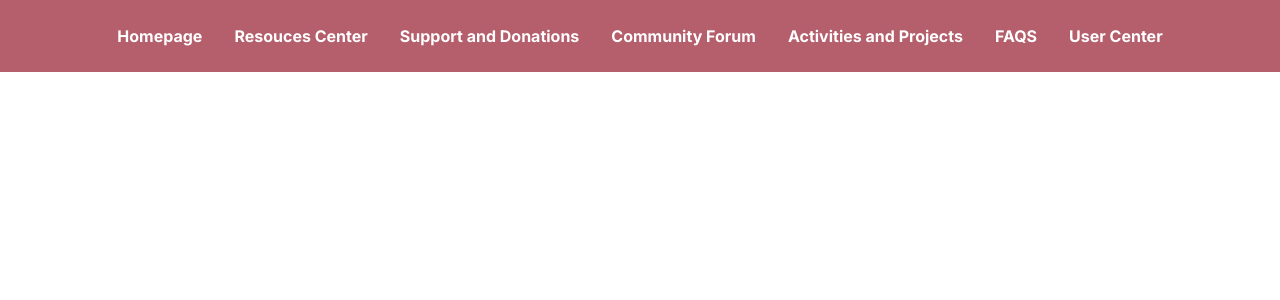
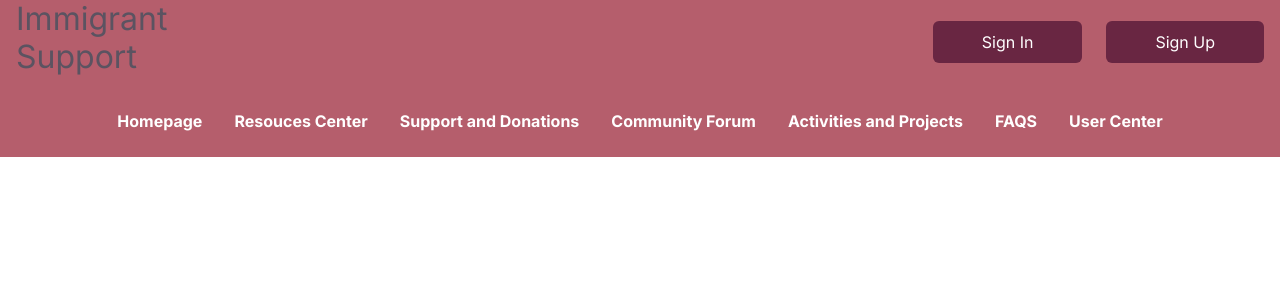
Before and after one commit to happylifeeveryday/5032-Assignment, a Vue app: page / in a window 1280 px wide. Shown: the top 300 px of the page. Built offline with nearby package versions, Linux system fonts and the light colour scheme.

Commit message:
Complete two component. NaviBar and PageHeader.

```diff
--- a/src/App.vue
+++ b/src/App.vue
@@ -1,5 +1,5 @@
 <script setup>
-import BHeader from './components/BHeader.vue'
+import BHeader from './components/NaviBar.vue'
 </script>
 
 <template>
--- a/src/components/BHeader.vue
+++ /dev/null
@@ -1,64 +0,0 @@
-<script setup>
-import isAuthenticated from '@/store'
-import { useRouter } from 'vue-router'
-
-const router = useRouter()
-const logout = () => {
-  isAuthenticated.value = false
-  if (router.currentRoute.value.name == 'About') {
-    router.push('/Login')
-  }
-}
-</script>
-
-<template>
-    <!-- navi -->
-    <div class="row vw-100" style="padding: 0; margin: 0;background-color: #b55e6c">
-      <header
-        class="d-flex flex-column align-items-center py-3"
-        style="justify-content: space-between"
-      >
-        <ul class="nav">
-          <li class="nav-item">
-            <router-link to="/" class="nav-link">Homepage</router-link>
-          </li>
-          <li class="nav-item">
-            <router-link to="/signin" class="nav-link">Resouces Center</router-link>
-          </li>
-          <li class="nav-item">
-            <router-link to="/signup" class="nav-link">Support and Donations</router-link>
-          </li>
-          <li class="nav-item">
-            <router-link to="/signup" class="nav-link">Community Forum</router-link>
-          </li>
-          <li class="nav-item">
-            <router-link to="/signup" class="nav-link">Activities and Projects</router-link>
-          </li>
-          <li class="nav-item">
-            <router-link to="/signup" class="nav-link">FAQS</router-link>
-          </li>
-          <li class="nav-item">
-            <router-link to="/signup" class="nav-link">User Center</router-link>
-          </li>
-        </ul>
-      </header>
-    </div>
-</template>
-
-<style scoped>
-@import url('https://fonts.googleapis.com/css2?family=Inter:wght@400;700&display=swap');
-
-.nav-link {
-  color: white;
-  font-family: 'Inter';
-  font-weight: bold;
-}
-
-p {
-  font-family: 'Inter';
-}
-
-span {
-  font-family: 'Inter';
-}
-</style>
--- /dev/null
+++ b/src/components/NaviBar.vue
@@ -0,0 +1,64 @@
+<script setup>
+import isAuthenticated from '@/store'
+import { useRouter } from 'vue-router'
+
+const router = useRouter()
+const logout = () => {
+  isAuthenticated.value = false
+  if (router.currentRoute.value.name == 'About') {
+    router.push('/Login')
+  }
+}
+</script>
+
+<template>
+  <!-- navi -->
+  <div class="row vw-100" style="padding: 0; margin: 0; background-color: #b55e6c">
+    <header
+      class="d-flex flex-column align-items-center py-3"
+      style="justify-content: space-between"
+    >
+      <ul class="nav">
+        <li class="nav-item">
+          <router-link to="/" class="nav-link">Homepage</router-link>
+        </li>
+        <li class="nav-item">
+          <router-link to="/signin" class="nav-link">Resouces Center</router-link>
+        </li>
+        <li class="nav-item">
+          <router-link to="/signup" class="nav-link">Support and Donations</router-link>
+        </li>
+        <li class="nav-item">
+          <router-link to="/signup" class="nav-link">Community Forum</router-link>
+        </li>
+        <li class="nav-item">
+          <router-link to="/signup" class="nav-link">Activities and Projects</router-link>
+        </li>
+        <li class="nav-item">
+          <router-link to="/signup" class="nav-link">FAQS</router-link>
+        </li>
+        <li class="nav-item">
+          <router-link to="/signup" class="nav-link">User Center</router-link>
+        </li>
+      </ul>
+    </header>
+  </div>
+</template>
+
+<style scoped>
+@import url('https://fonts.googleapis.com/css2?family=Inter:wght@400;700&display=swap');
+
+.nav-link {
+  color: white;
+  font-family: 'Inter';
+  font-weight: bold;
+}
+
+p {
+  font-family: 'Inter';
+}
+
+span {
+  font-family: 'Inter';
+}
+</style>
--- /dev/null
+++ b/src/components/PageHeader.vue
@@ -0,0 +1,44 @@
+<script setup>
+import { useRouter } from 'vue-router'
+const router = useRouter()
+</script>
+<template>
+  <div class="d-md-flex flex-md-row col-12" style="background-color: #b55e6c">
+    <div class="me-auto mx-3 h2" style="font-family: Inter; color: #5b5361">
+      Immigrant<br />Support
+    </div>
+    <div class="d-flex flex-row align-items-center mx-3">
+      <div class="col text-center">
+        <button
+          class="px-5 py-2 btn mx-md-4 mx-2"
+          @click="
+            () => {
+              router.push('/signin')
+            }
+          "
+        >
+          Sign In
+        </button>
+        <button
+          class="px-5 py-2 btn"
+          @click="
+            () => {
+              router.push('/signup')
+            }
+          "
+        >
+          Sign Up
+        </button>
+      </div>
+    </div>
+  </div>
+</template>
+<style scoped>
+@import url('https://fonts.googleapis.com/css2?family=Inter:wght@400;700&display=swap');
+
+button {
+  font-family: Inter;
+  background-color: #692642;
+  color: white;
+}
+</style>
--- a/src/main.js
+++ b/src/main.js
@@ -7,8 +7,8 @@ import { createApp } from 'vue'
 // import App from './views/SignupView.vue'
 // import App from './views/SignInView.vue'
 
-// import App from './App.vue'
-import App from './views/HomeView.vue'
+import App from './App.vue'
+// import App from './views/HomeView.vue'
 
 import router from './router'
 
--- a/src/views/HomeView.vue
+++ b/src/views/HomeView.vue
@@ -1,7 +1,9 @@
 <template>
-  <BHeader />
+  <PageHeader />
+  <NaviBar />
 </template>
 
 <script setup>
-import BHeader from '@/components/BHeader.vue'
+import PageHeader from '@/components/PageHeader.vue'
+import NaviBar from '@/components/NaviBar.vue'
 </script>
```
